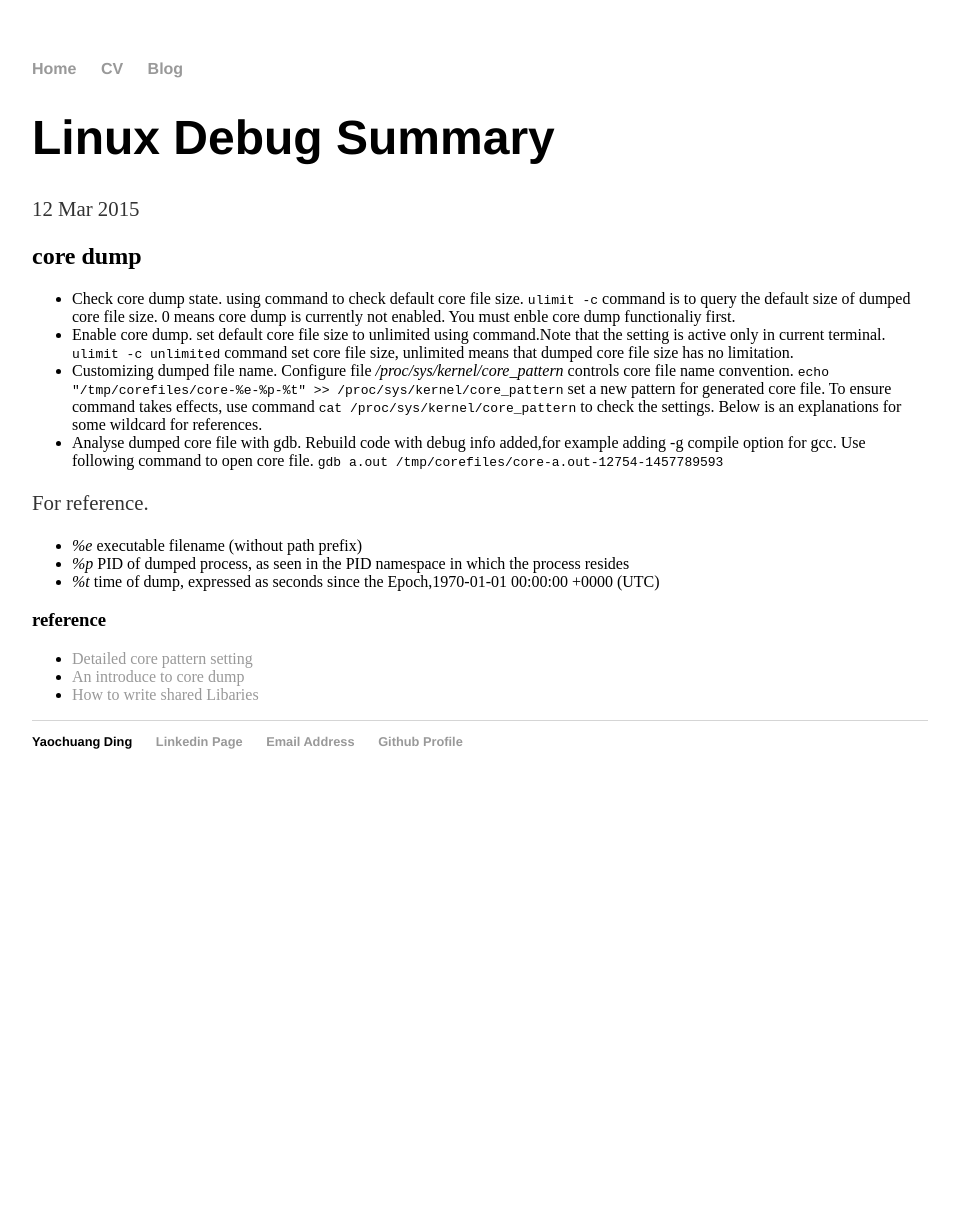
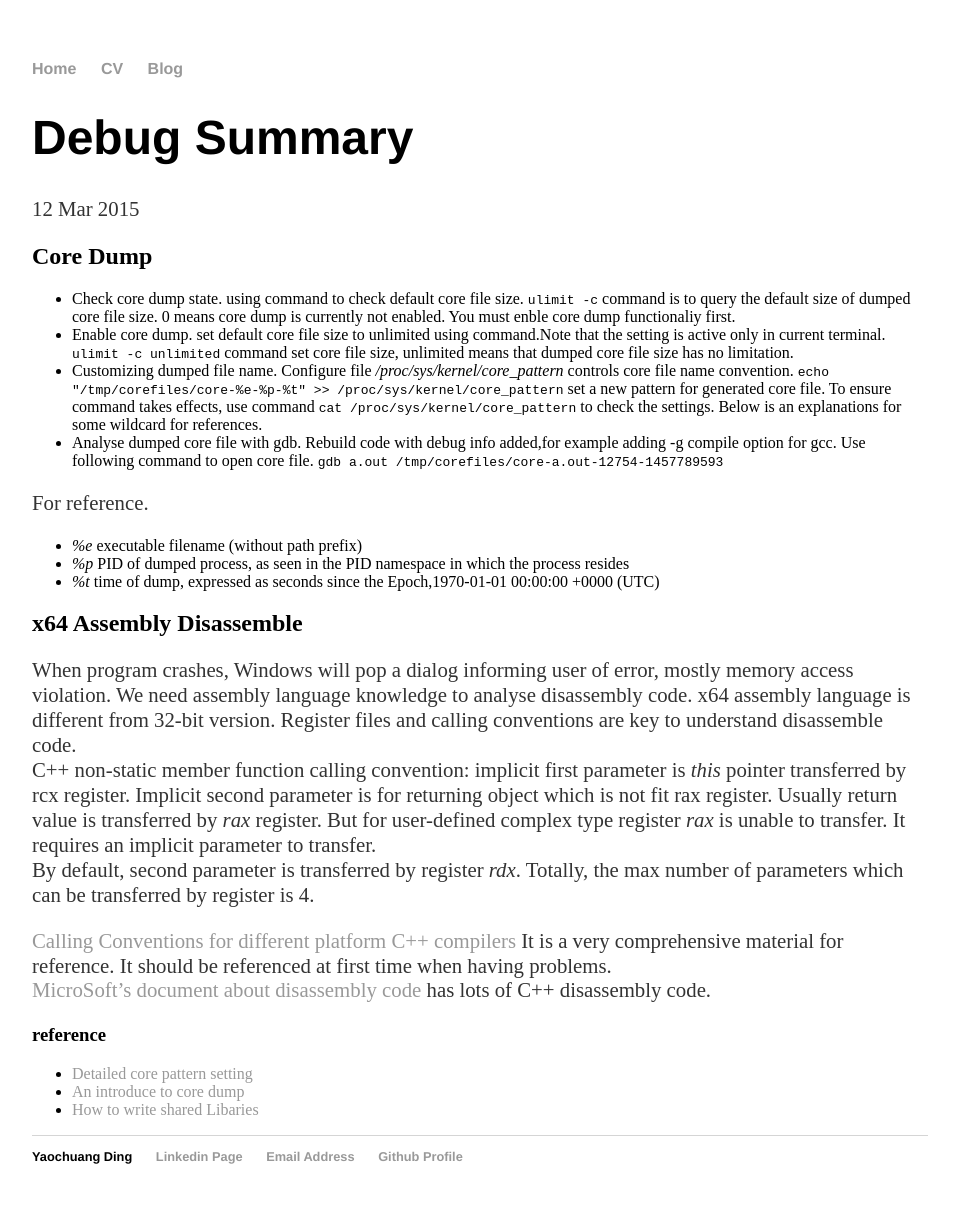
Before and after one commit to ychding11/ychding11.github.io, a Jekyll site: the page built from _posts/2015-03-12-Linux-Debug-summary.md, in a window 1280 px wide. Shown: the whole page, without its empty margins (160-1119 px from the left). Built offline with Jekyll 4.4.1, drawn with Linux system fonts in a browser that asks for light colours; before the commit the page ends 900 px from its top, so only the background shows below that.

Commit message:
add info about debug summary

```diff
--- a/_posts/2015-03-12-Linux-Debug-summary.md
+++ b/_posts/2015-03-12-Linux-Debug-summary.md
@@ -1,10 +1,10 @@
 ---
 layout: post
-title: "Linux Debug Summary"
+title: "Debug Summary"
 date: 2015-03-12
 ---
 
-## core dump
+## Core Dump
 
 - Check core dump state. using command to check default core file size. `ulimit -c` command is to query the default size of dumped core file size. 0 means core dump is currently not enabled. You must enble core dump functionaliy first.
 - Enable core dump. set default core file size to unlimited using command.Note that the setting is active only in current terminal.
@@ -20,6 +20,23 @@ For reference.
 + *%p*  PID of dumped process, as seen in the PID namespace in which the process resides
 + *%t*  time of dump, expressed as seconds since the Epoch,1970-01-01 00:00:00 +0000 (UTC)
 
+## x64 Assembly Disassemble
+
+   When program crashes, Windows will pop a dialog informing user of error, mostly memory access violation.
+We need assembly language knowledge to analyse disassembly code. x64 assembly language is different from
+32-bit version. Register files and calling conventions are key to understand disassemble code.
+   C++ non-static member function calling convention: implicit first parameter is *this* pointer transferred by rcx register.
+Implicit second parameter is for returning object which is not fit rax register. Usually return value is transferred by *rax* register.
+But for user-defined complex type register *rax* is unable to transfer. It requires an implicit parameter to transfer.
+   By default, second parameter is transferred by register *rdx*. Totally, the max number of parameters which can be transferred
+by register is 4.
+
+[Calling Conventions for different platform C++ compilers](http://www.agner.org/optimize/calling_conventions.pdf) It is a very
+comprehensive material for reference. It should be referenced at first time when having problems.
+[MicroSoft's document about disassembly code](https://msdn.microsoft.com/en-us/library/windows/hardware/ff538083(v=vs.85).aspx) has
+lots of C++ disassembly code.
+
+
 ### reference
 - [Detailed core pattern setting](http://man7.org/linux/man-pages/man5/core.5.html)
 - [An introduce to core dump](http://www.cnblogs.com/hazir/p/linxu_core_dump.html)
```
